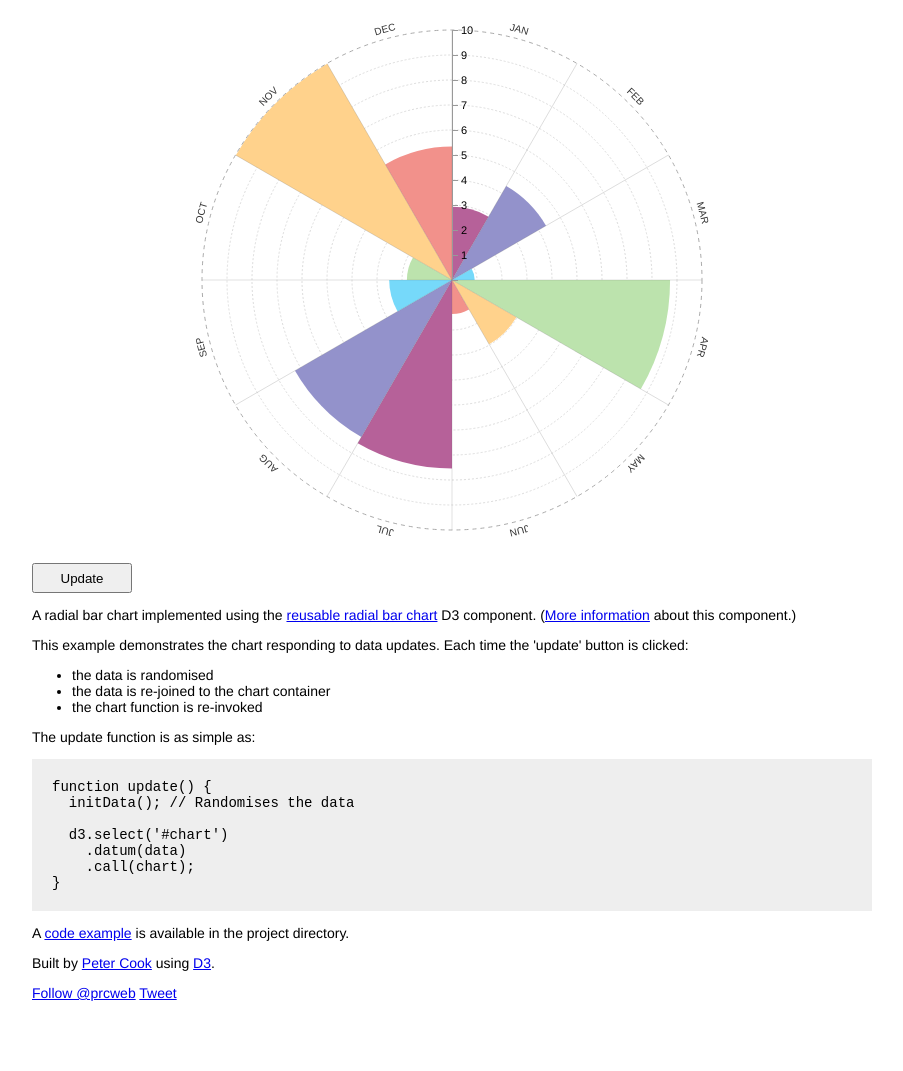
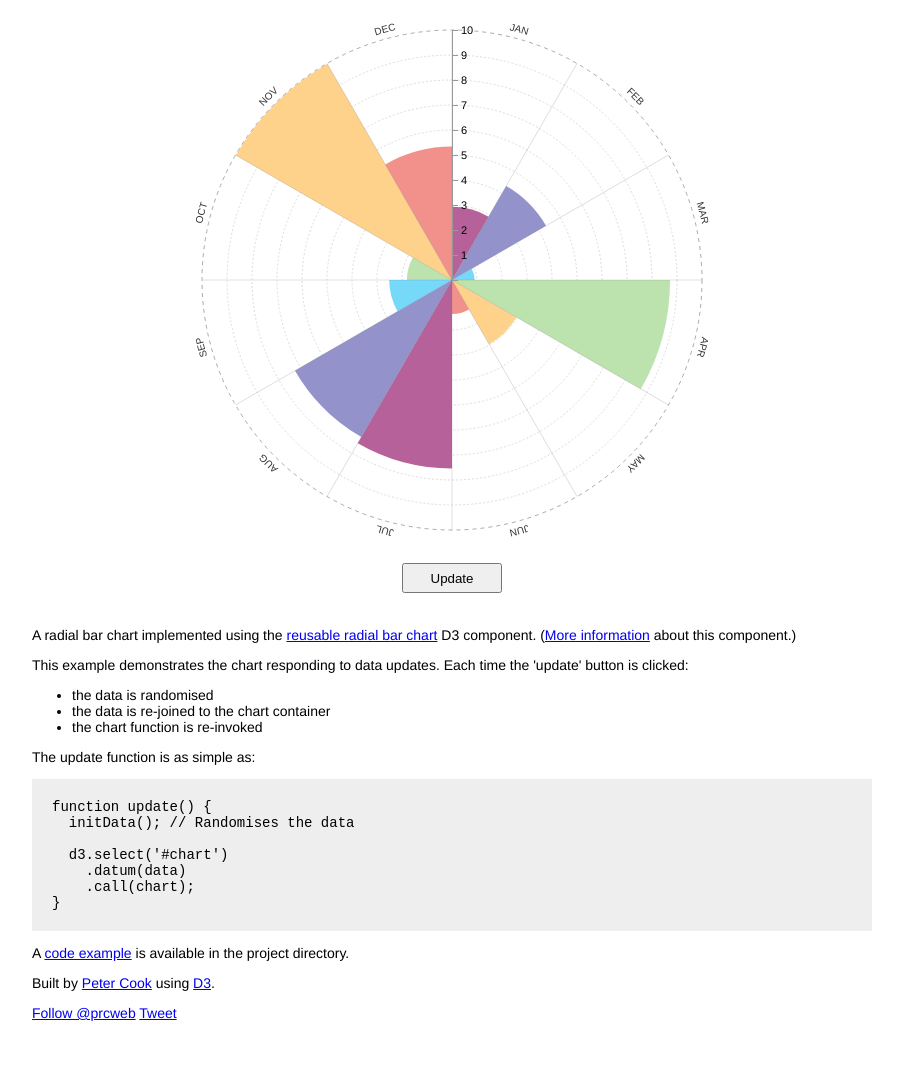
Before and after one commit to peterrcook/prcweb.github.com-deprecated, a Jekyll site: the page lab/updatable-radial-bar/index.html, which Jekyll copies as it is, in a window 1280 px wide. Shown: the whole page, without its empty margins (188-1091 px from the left). Built offline with Jekyll 4.4.1, drawn with Linux system fonts in a browser that asks for light colours; Markdown is read by kramdown in place of the engine named in the settings; comment, search, counter and statistics services are not loaded.

Commit message:
Tweak updatable radial bar chart lab example

```diff
--- a/lab/updatable-radial-bar/css/style.css
+++ b/lab/updatable-radial-bar/css/style.css
@@ -22,6 +22,10 @@ pre {
 }
 svg {
   margin: 10px 150px;
+}
+#update {
+  margin-left: 370px;
+  margin-bottom: 20px;
 }
 
 /* layers */
```
